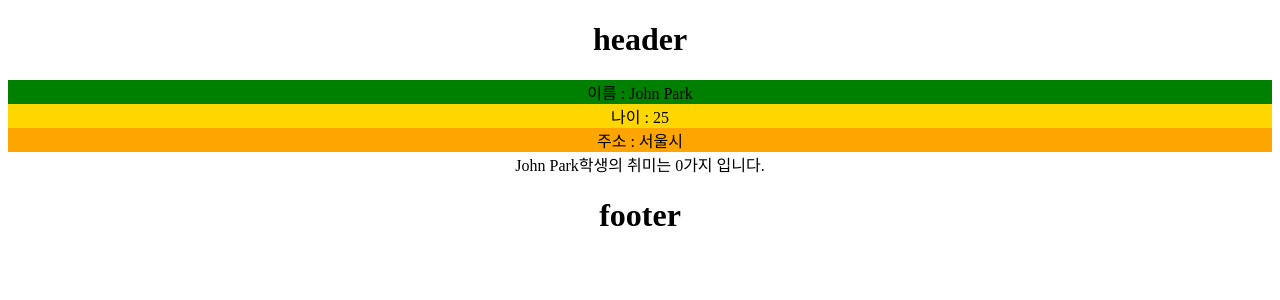
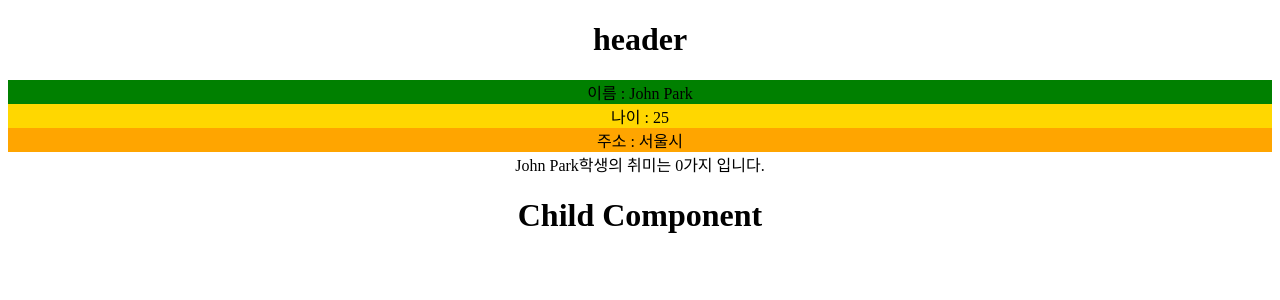
Before and after one commit to pgyseven/reactbasicex2, a React (Create React App) app: page / in a window 1280 px wide. Shown: the top 300 px of the page. Built offline with nearby package versions, Linux system fonts and the light colour scheme.

Commit message:
feat: component를 props로 전달하기

```diff
--- a/src/App.js
+++ b/src/App.js
@@ -2,6 +2,12 @@ import "./App.css"
 import Header from "./component/Header.js";
 import Body from "./component/Body.js";
 import Footer from "./component/Footer.js";
+
+function ChidComp() {
+  return (
+    <div>Child Component</div>
+  );
+}
 
 function App() {
   const stuInfo = {
@@ -16,8 +22,9 @@ function App() {
       <Header />
       {/* <Body name={stuInfo.Name} age={stuInfo.Age} addr={stuInfo.addr} /> */}
       <Body {...stuInfo} />
-
-      <Footer />
+      <Footer>
+        <ChidComp /> {/* 컴포넌트를 props로 전달 하기 */}
+      </Footer>
     </div>
   );
 }
--- a/src/component/Footer.js
+++ b/src/component/Footer.js
@@ -1,7 +1,8 @@
-function Footer() {
+function Footer({children}) {
+    console.log(children)
     return(
         <footer>
-            <h1>footer</h1>
+            <h1>{children}</h1>
         </footer>
 
     );
```
